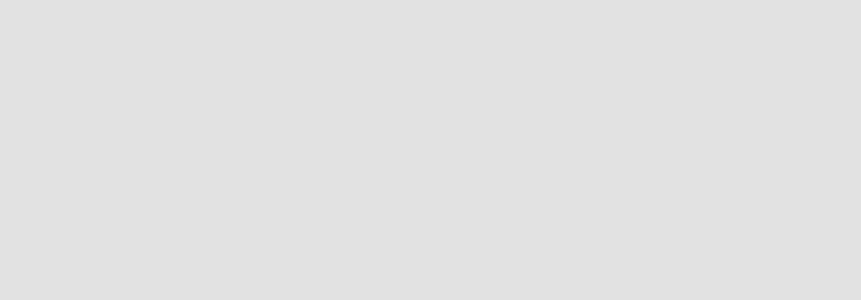
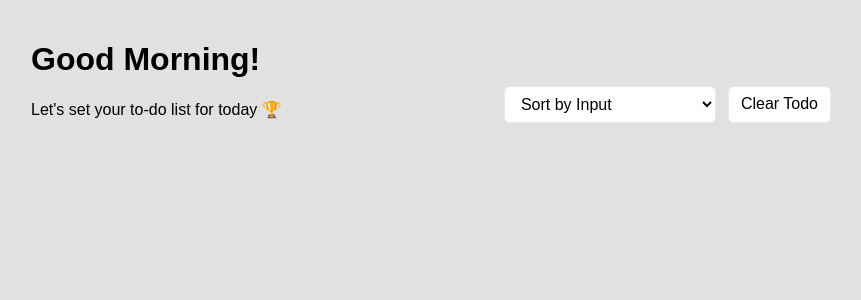
Before and after one commit to Mirzafatur/react-simple-todo, a React (Vite) app: page / in a window 1280 px wide. Shown: the top 300 px of the page, without its empty margins (209-1070 px from the left). Built offline with nearby package versions, Linux system fonts and the light colour scheme.

Commit message:
feat "add Header"

```diff
--- a/src/App.jsx
+++ b/src/App.jsx
@@ -2,7 +2,24 @@ import { useState } from "react";
 import "./index.css";
 
 function App() {
-  return <></>;
+  return (
+    <>
+      <div className="header">
+        <div className="greeting">
+          <h1>Good Morning!</h1>
+          <p>Let's set your to-do list for today 🏆</p>
+        </div>
+        <div className="action">
+          <select>
+            <option value="input">Sort by Input</option>
+            <option value="priority">Sort by Priority</option>
+            <option value="finished">Sort by Finished Status</option>
+          </select>
+          <button>Clear Todo</button>
+        </div>
+      </div>
+    </>
+  );
 }
 
 export default App;
```
